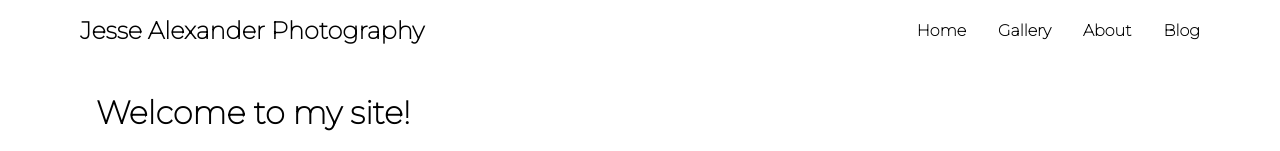
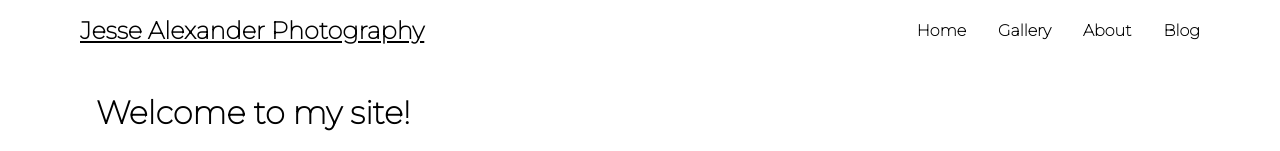
Before and after one commit to jalexphotos/jalexphotos.github.io, a plain HTML site: page index.html in a window 1280 px wide. In both pictures the pointer is over the link 252 px from the left and 30 px from the top of the page. Shown: the top 151 px of the page. Drawn offline with nearby package versions, Linux system fonts and the light colour scheme.

Commit message:
minor edits

```diff
--- a/css/style.css
+++ b/css/style.css
@@ -20,7 +20,6 @@ body {
 	margin-right: auto;
     display: flex;
     width: 100%;
-	text-transform: capitalize;
     align-items: center;
 }
 
@@ -31,6 +30,11 @@ body {
 
 .navbar a {
     text-decoration: none;
+	text-transform: capitalize;
+}
+
+.navbar a:hover{
+	text-decoration: underline;
 }
 
 .nav-brand {
```
